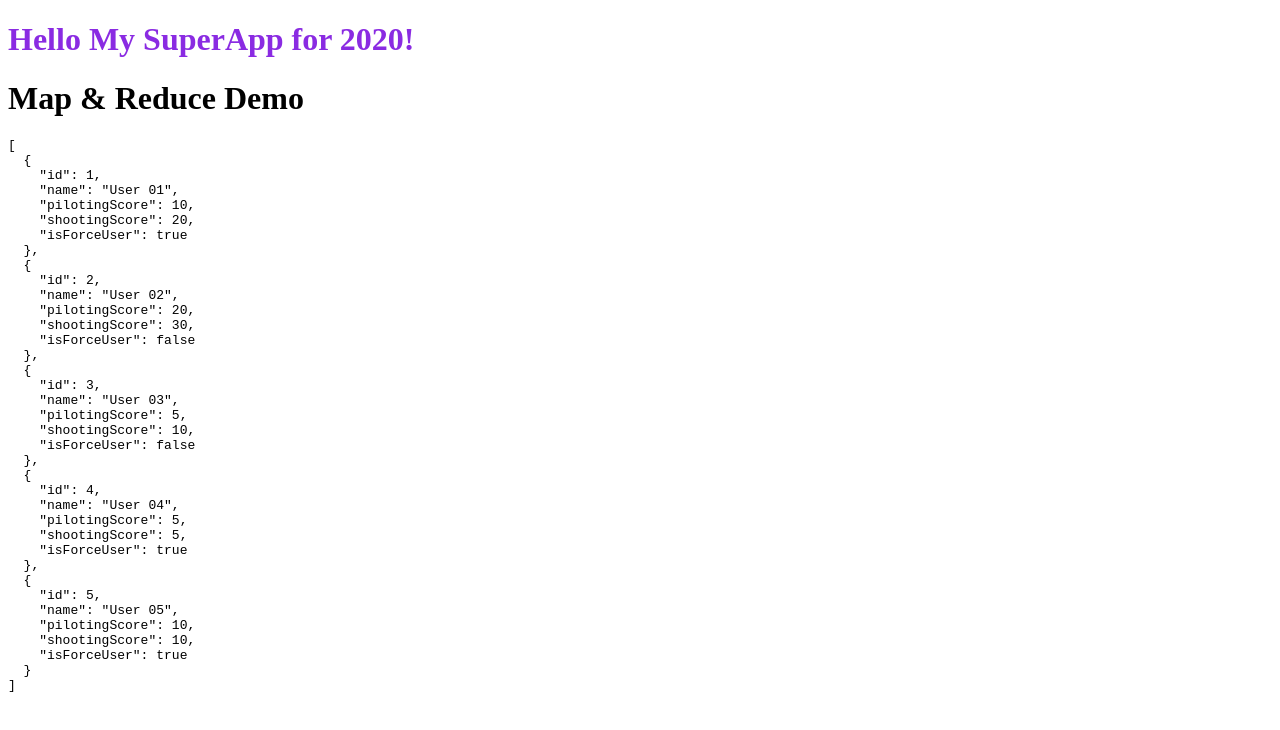
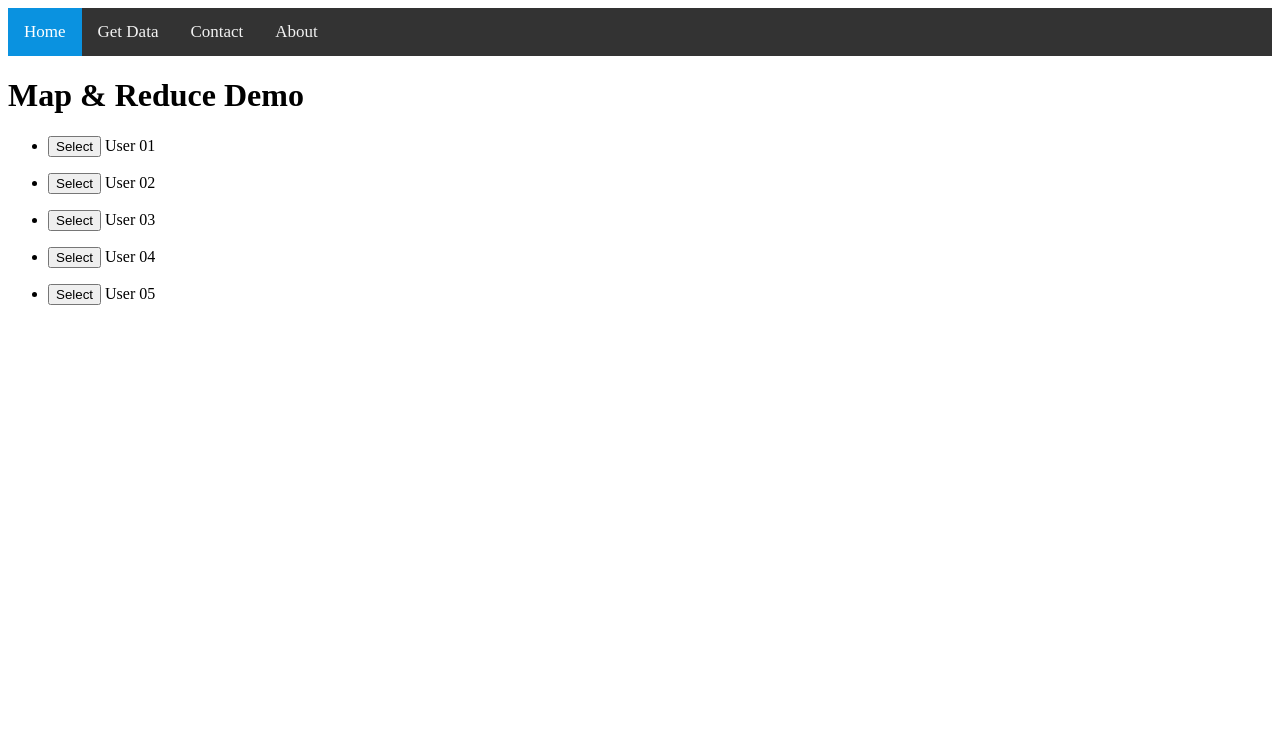
Before and after one commit to TEC-joel/angular-basics, an Angular app: page /product in a window 1280 px wide. Before the commit this address led to /. Shown: the top 730 px of the page. Built offline with nearby package versions, Linux system fonts and the light colour scheme.

Commit message:
feature/routing

```diff
--- /dev/null
+++ b/src/app/about/about.component.ts
@@ -0,0 +1,20 @@
+import { Component, OnInit } from '@angular/core';
+
+@Component({
+  selector: 'about',
+  template: `
+    <p>
+      about works!
+    </p>
+  `,
+  styles: [
+  ]
+})
+export class AboutComponent implements OnInit {
+
+  constructor() { }
+
+  ngOnInit(): void {
+  }
+
+}
--- a/src/app/app-routing.module.ts
+++ b/src/app/app-routing.module.ts
@@ -1,7 +1,22 @@
 import { NgModule } from '@angular/core';
 import { Routes, RouterModule } from '@angular/router';
+import { AboutComponent } from './about/about.component';
+import { ContactComponent } from './contact/contact.component';
+import { NavigationComponent } from './navigation/navigation.component';
 
-const routes: Routes = [];
+const routes: Routes = [
+  {
+    path:'about', component:AboutComponent
+  },
+  {
+    path:'product', component:NavigationComponent
+  },
+  {
+    path:'contact', component:ContactComponent
+  }
+
+
+];
 
 @NgModule({
   imports: [RouterModule.forRoot(routes)],
--- a/src/app/app.component.css
+++ b/src/app/app.component.css
@@ -1,3 +1,31 @@
 #demo {
     color:blueviolet;
-  }
+}
+
+/* Add a black background color to the top navigation */
+.topnav {
+  background-color: #333;
+  overflow: hidden;
+}
+
+/* Style the links inside the navigation bar */
+.topnav a {
+  float: left;
+  color: #f2f2f2;
+  text-align: center;
+  padding: 14px 16px;
+  text-decoration: none;
+  font-size: 17px;
+}
+
+/* Change the color of links on hover */
+.topnav a:hover {
+  background-color: #ddd;
+  color: black;
+}
+
+/* Add a color to the active/current link */
+.topnav a.active {
+  background-color: #0a92e0;
+  color: white;
+}
--- a/src/app/app.component.html
+++ b/src/app/app.component.html
@@ -1,10 +1,8 @@
-<div style="text-align:left" class="content" id="demo">
-    <h1>
-      Hello {{title2}}!
-    </h1>
+<div class="topnav">
+    <a class="active" href="/">Home</a>
+    <a href="/product">Get Data</a>
+    <a href="/contact">Contact</a>
+    <a href="/about">About</a>
 </div>
 
-<navigation ></navigation>
-
-
 <router-outlet></router-outlet>
--- a/src/app/app.module.ts
+++ b/src/app/app.module.ts
@@ -4,11 +4,15 @@ import { NgModule } from '@angular/core';
 import { AppRoutingModule } from './app-routing.module';
 import { AppComponent } from './app.component';
 import { NavigationComponent } from './navigation/navigation.component';
+import { AboutComponent } from './about/about.component';
+import { ContactComponent } from './contact/contact.component';
 
 @NgModule({
   declarations: [
     AppComponent,
-    NavigationComponent
+    NavigationComponent,
+    AboutComponent,
+    ContactComponent
   ],
   imports: [
     BrowserModule,
--- /dev/null
+++ b/src/app/contact/contact.component.ts
@@ -0,0 +1,21 @@
+import { Component, OnInit } from '@angular/core';
+
+@Component({
+  selector: 'app-contact',
+  template: `
+    <h1>
+      {{title | uppercase}}
+    </h1>
+  `,
+  styles: [
+  ]
+})
+export class ContactComponent implements OnInit {
+
+  title = "contact"
+  constructor() { }
+
+  ngOnInit(): void {
+  }
+
+}
--- a/src/app/data.service.ts
+++ b/src/app/data.service.ts
@@ -9,6 +9,10 @@ export class DataService {
   constructor() {}
 
 
+  /* getData_v1(OnSuccess_whatEver){
+     fetch(this.db).then(x => x.json()).then(data => OnSuccess_whatEver(data))
+  }
+ */
   async getData(){
      let res  = await fetch(this.db)
      let json = await res.json()
--- /dev/null
+++ b/src/app/navigation/navigation.component.html
@@ -0,0 +1,11 @@
+<h1> Map & Reduce Demo </h1>
+    <pre hidden>{{data | json}}</pre>
+
+    <ul *ngFor="let x of data">
+        <li>
+            <button (click)="okButton(x)" >
+                Select
+            </button>
+             {{x.name}}
+            </li>
+    </ul>
--- a/src/app/navigation/navigation.component.ts
+++ b/src/app/navigation/navigation.component.ts
@@ -3,13 +3,11 @@ import { DataService } from '../data.service'
 
 @Component({
   selector: 'navigation',
-  template: `
-    <h1> Map & Reduce Demo </h1>
-    <pre>{{data | json}}</pre>
-  `
+  templateUrl:'./navigation.component.html'
 })
 export class NavigationComponent {
 
+  selected = false
   data
 
   constructor(private service : DataService) {
@@ -29,6 +27,11 @@ export class NavigationComponent {
 
   }
 
+  okButton( input:any ){
+    this.selected = true
+    console.log(input)
+  }
+
 
 
 }
```
